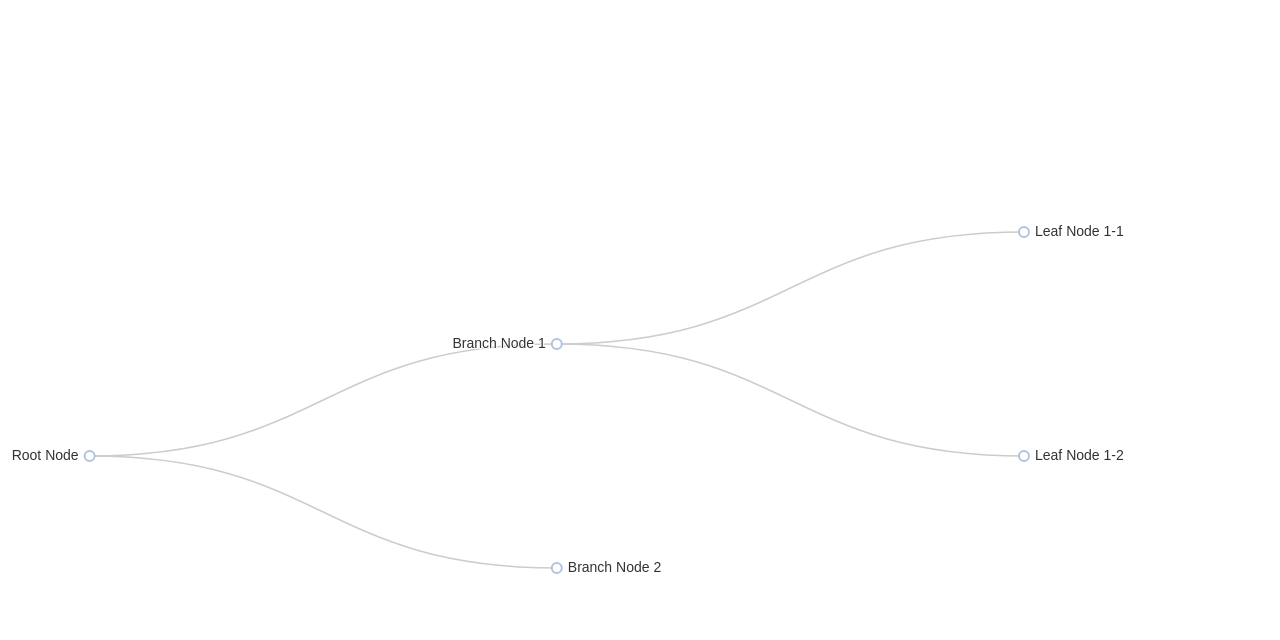
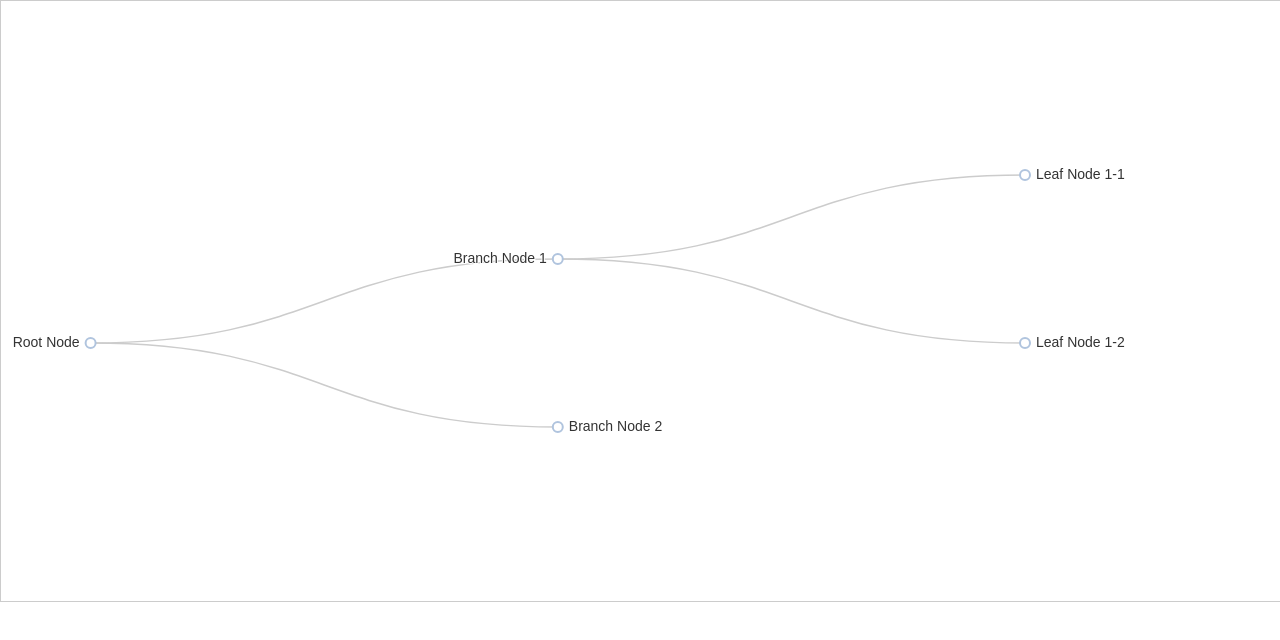
Before and after one commit to kingfadzi/n-assessment, a plain HTML site: page api/index.html in a window 1280 px wide. Drawn offline with Linux system fonts and the light colour scheme.

Commit message:
process tree

```diff
--- a/api/index.html
+++ b/api/index.html
@@ -3,17 +3,27 @@
 <head>
     <meta charset="utf-8">
     <title>ECharts Process Tree Example</title>
-    <script src="js/echarts.min.js"></script>
+    <script src="js/echarts.min.js"></script> <!-- Path to your local echarts.min.js -->
+    <style>
+        /* Set the size of the container and enable scrolling */
+        #main {
+            width: 100%;
+            height: 600px; /* Set a fixed height */
+            overflow: auto; /* Enable scrolling */
+            border: 1px solid #ccc; /* Optional: add a border for better visibility */
+        }
+    </style>
 </head>
 <body style="height: 100%; margin: 0">
-<div id="main" style="height: 100%"></div>
+<div id="main"></div>
 <script type="text/javascript">
-
-    fetch('data/data.json')
+    // Fetch the JSON data from the local file system
+    fetch('data/data.json') // Path to your local JSON file
         .then(response => response.json())
         .then(data => {
             var chart = echarts.init(document.getElementById('main'));
 
+            // Define the chart options
             var option = {
                 tooltip: {
                     trigger: 'item',
@@ -25,7 +35,7 @@
                 series: [
                     {
                         type: 'tree',
-                        data: data,
+                        data: data,  // Use the data fetched from the JSON file
                         top: '1%',
                         left: '7%',
                         bottom: '1%',
@@ -47,7 +57,9 @@
                         expandAndCollapse: true,
                         initialTreeDepth: 3,
                         animationDuration: 550,
-                        animationDurationUpdate: 750
+                        animationDurationUpdate: 750,
+                        roam: true,  // Enable panning and zooming
+                        layout: 'orthogonal'  // Layout for better scrolling experience
                     }
                 ]
             };
```
